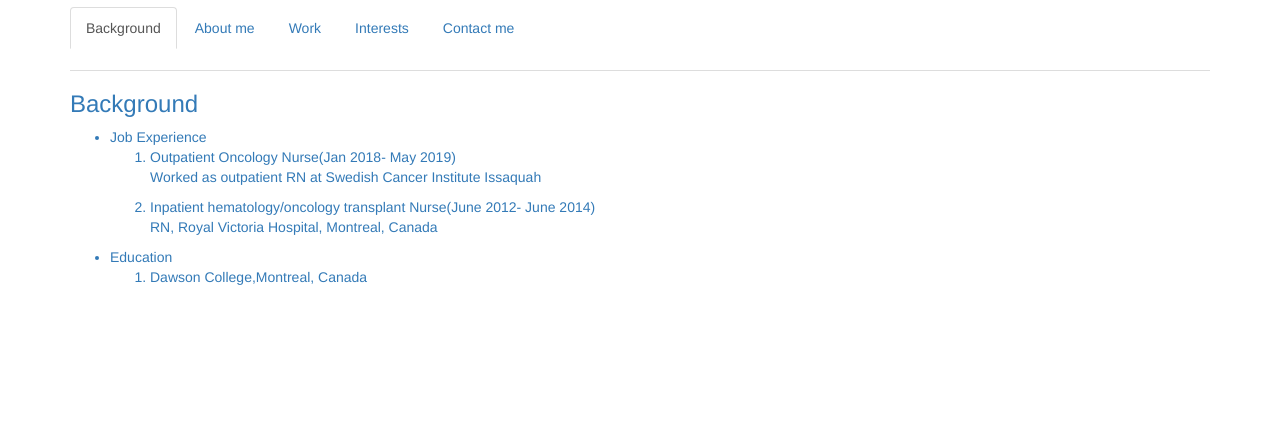
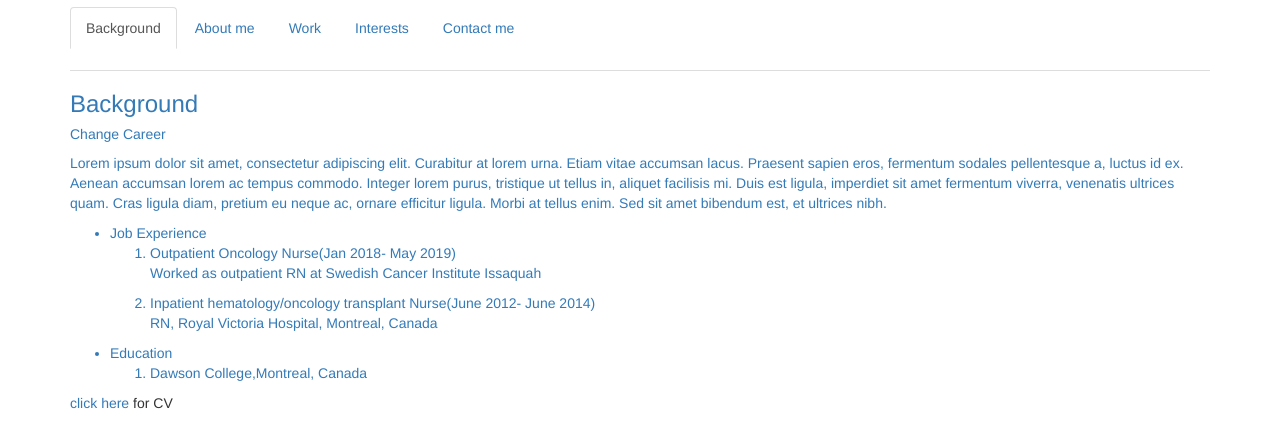
Before and after one commit to kuangwei8/portfolio, a plain HTML site: page background.html in a window 1280 px wide. Shown: the part 56-504 px from the top of the page. Drawn offline with Linux system fonts and the light colour scheme.

Commit message:
this will add detail in background.html and edit indetation in my-work.html and background.html.

```diff
--- a/background.html
+++ b/background.html
@@ -22,6 +22,12 @@
 
       <h3>Background</h3>
 
+
+      <h5>Change Career</h5>
+
+      <p>Lorem ipsum dolor sit amet, consectetur adipiscing elit. Curabitur at lorem urna. Etiam vitae accumsan lacus. Praesent sapien eros, fermentum sodales pellentesque a, luctus id ex. Aenean accumsan lorem ac tempus commodo. Integer lorem purus, tristique ut tellus in, aliquet facilisis mi. Duis est ligula, imperdiet sit amet fermentum viverra, venenatis ultrices quam. Cras ligula diam, pretium eu neque ac, ornare efficitur ligula. Morbi at tellus enim. Sed sit amet bibendum est, et ultrices nibh.
+      </p>
+
       <ul>
         <li>Job Experience</li>
           <ol>
@@ -33,11 +39,10 @@
         <li>Education</li >
           <ol>
             <li>Dawson College,Montreal, Canada</li>
-
           </ol>
-
       </ul>
 
+      <p>click <a href="https://www.google.com/">here</a> for CV</p>
 
       </div>
     </body>
```
Also changed, not shown: contact-me.html (+3 -4 lines), my-work.html (+2 -7 lines).
